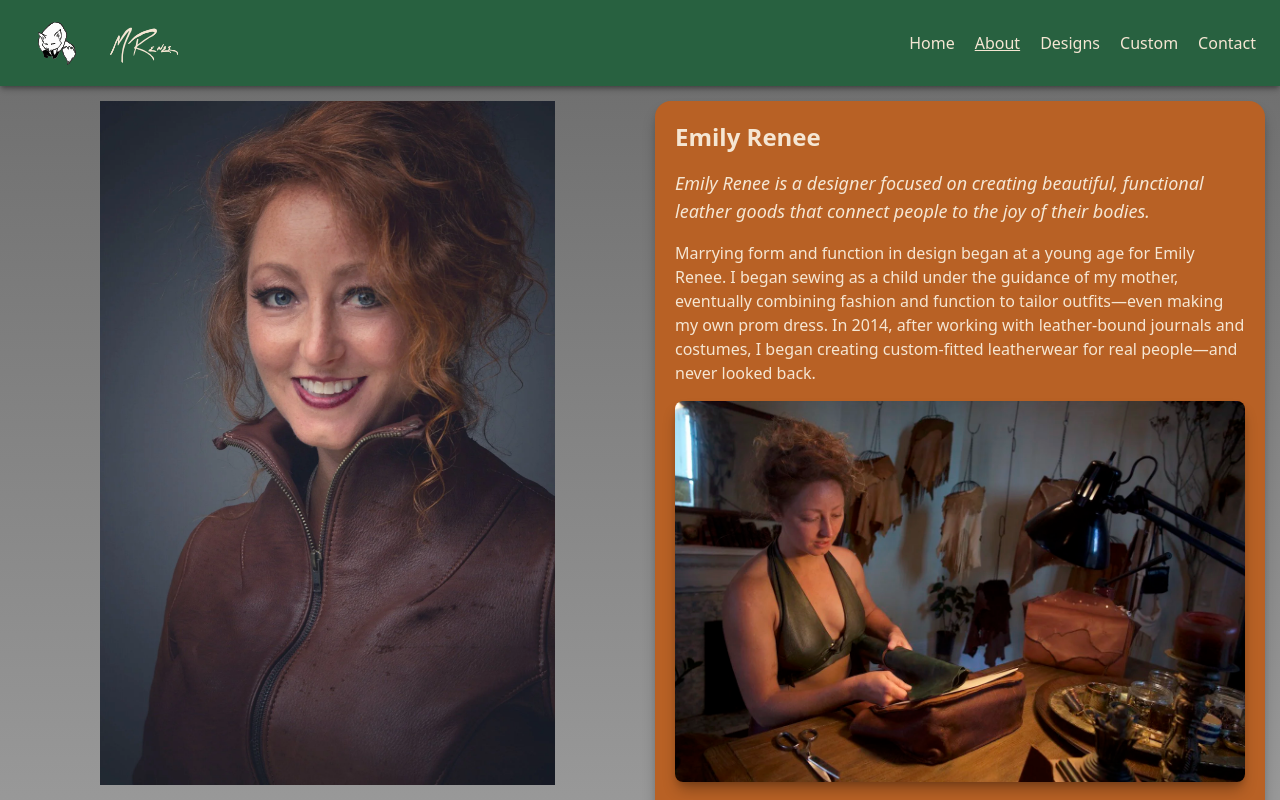
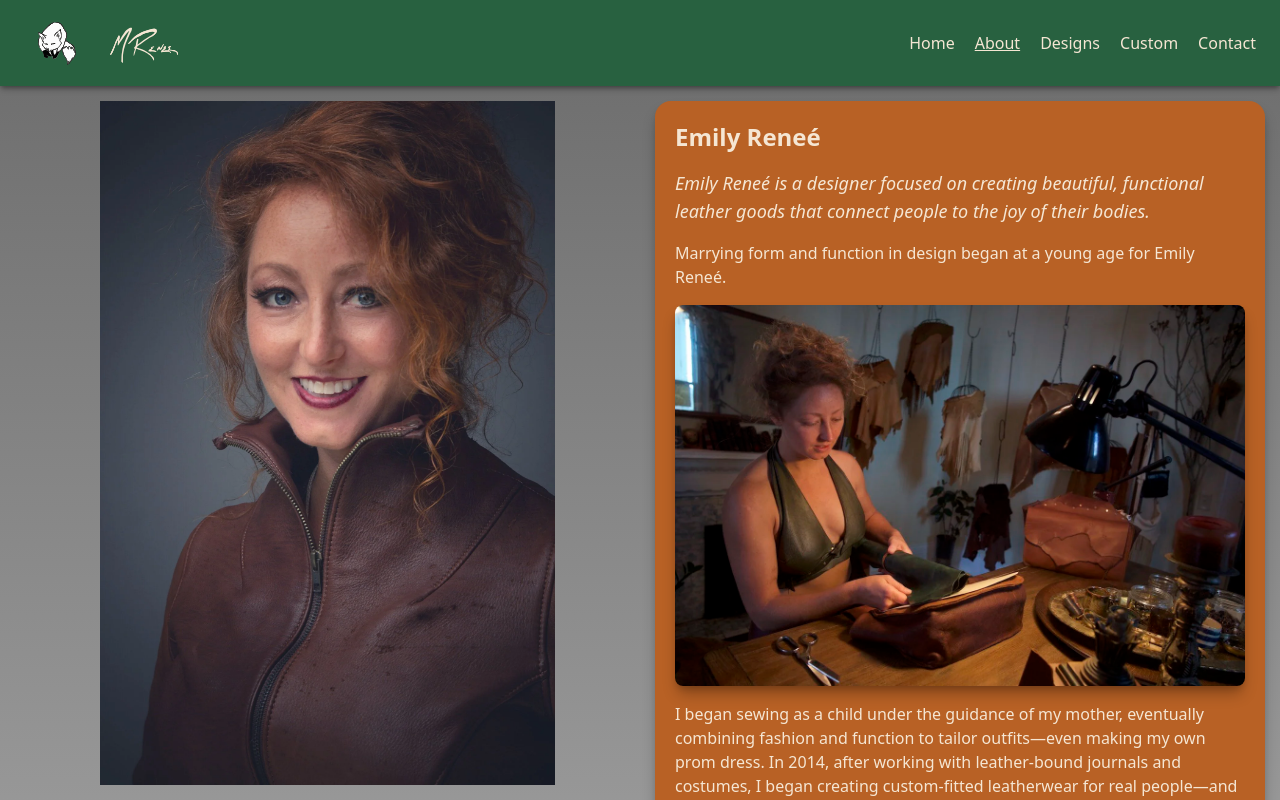
Before and after one commit to nickpalmer/emreneedesigns, a React (Vite) app: page /about in a window 1280 px wide. Shown: the top 800 px of the page. Built offline with nearby package versions, Linux system fonts and the light colour scheme.

Commit message:
fix: more design tweaks

```diff
--- a/src/components/Footer.jsx
+++ b/src/components/Footer.jsx
@@ -11,10 +11,10 @@ const Footer = () => {
     }}>
       <div className="px-2 md:px-4 h-full flex items-center justify-between text-[#F5E6D3]">
         <div className="flex items-center gap-2 md:gap-4">
-          <img src={logo} alt="M. Renee Designs Logo" style={{ maxHeight: '40px', width: 'auto', objectFit: 'contain', paddingLeft: '8px' }} />
-          <img src={nameLogo} alt="M. Renee Designs Name" style={{ maxHeight: '40px', width: 'auto', objectFit: 'contain' }} />
+          <img src={logo} alt="M. Reneé Designs Logo" style={{ maxHeight: '40px', width: 'auto', objectFit: 'contain', paddingLeft: '8px' }} />
+          <img src={nameLogo} alt="M. Reneé Designs Name" style={{ maxHeight: '40px', width: 'auto', objectFit: 'contain' }} />
         </div>
-        <p className="text-xs md:text-sm">&copy; {new Date().getFullYear()} M. Renee Designs. All rights reserved.</p>
+        <p className="text-xs md:text-sm">&copy; {new Date().getFullYear()} M. Reneé Designs. All rights reserved.</p>
       </div>
     </footer>
   );
--- a/src/components/Header.jsx
+++ b/src/components/Header.jsx
@@ -57,7 +57,7 @@ const Header = () => {
           <Link to="/" className={`transition-all duration-300 ${isCompact ? 'opacity-0 w-0 overflow-hidden' : 'opacity-100'}`}>
             <img
               src={logo}
-              alt="M. Renee Designs Logo"
+              alt="M. Reneé Designs Logo"
               className={`w-auto object-contain transition-all duration-300 ${
                 isCompact ? 'max-h-[32px] md:max-h-[50px]' : 'max-h-[40px] md:max-h-[60px]'
               }`}
@@ -67,11 +67,11 @@ const Header = () => {
           <Link to="/">
             <img
               src={nameLogo}
-              alt="M. Renee Designs Name"
+              alt="M. Reneé Designs Name"
               className={`w-auto object-contain transition-all duration-300 ${
                 isCompact ? 'max-h-[32px] md:max-h-[50px]' : 'max-h-[40px] md:max-h-[60px]'
               }`}
-              style={{ margin: isCompact ? 'auto' : '0' }}
+              style={{ margin: isCompact ? 'auto' : '0', padding: isCompact ? '0' : '' }}
             />
           </Link>
         </div>
--- a/src/pages/About.jsx
+++ b/src/pages/About.jsx
@@ -30,7 +30,7 @@ const About = () => {
         <div className="flex justify-center">
           <img
             src={about_02}
-            alt="Emily Renee"
+            alt="Emily Reneé"
             className="about-hero-image object-cover object-center w-full h-auto md:h-full"
           />
         </div>
@@ -41,14 +41,15 @@ const About = () => {
             boxShadow: '0 10px 15px -3px rgba(0, 0, 0, 0.3), 0 4px 6px -2px rgba(0, 0, 0, 0.15)',
             borderRadius: '16px'
           }}>
-            <h2 className="text-xl md:text-2xl font-bold text-[#F5E6D3]">Emily Renee</h2>
-            <p className="text-base md:text-lg mt-4 text-[#F5E6D3] italic">Emily Renee is a designer focused on creating beautiful, functional leather goods that connect people to the joy of their bodies.</p>
-            <p className="text-sm md:text-base mt-4 text-[#F5E6D3]">Marrying form and function in design began at a young age for Emily Renee. I began sewing as a child under the guidance of my mother, eventually combining fashion and function to tailor outfits—even making my own prom dress. In 2014, after working with leather-bound journals and costumes, I began creating custom-fitted leatherwear for real people—and never looked back.</p>
+            <h2 className="text-xl md:text-2xl font-bold text-[#F5E6D3]">Emily Reneé</h2>
+            <p className="text-base md:text-lg mt-4 text-[#F5E6D3] italic">Emily Reneé is a designer focused on creating beautiful, functional leather goods that connect people to the joy of their bodies.</p>
+            <p className="text-sm md:text-base mt-4 text-[#F5E6D3]">Marrying form and function in design began at a young age for Emily Reneé.</p>
             <img src={custom_01} alt="Custom design work" className="object-cover w-full mt-4" style={{ height: 'auto', borderRadius: '8px', boxShadow: '0 10px 15px -3px rgba(0, 0, 0, 0.3), 0 4px 6px -2px rgba(0, 0, 0, 0.15)' }} />
+            <p className="text-sm md:text-base mt-4 text-[#F5E6D3]">I began sewing as a child under the guidance of my mother, eventually combining fashion and function to tailor outfits—even making my own prom dress. In 2014, after working with leather-bound journals and costumes, I began creating custom-fitted leatherwear for real people—and never looked back.</p>
             <p className="text-sm md:text-base mt-4 text-[#F5E6D3]">Today, I still make bespoke pieces for private clients and also offer small-batch ready-to-wear collections.</p>
             <p className="text-sm md:text-base mt-4 text-[#F5E6D3]">I create each piece myself in Houston, Texas, primarily using wild-sourced deer and elk hides and other exotics known for their supple feel and raw beauty. These hides carry the stories of their former life—scars, marks, wildness—and I shape them into wearable art designed to move with your body. They feel as luxurious as they look; an elegance grounded in nature.</p>
             <p className="text-sm md:text-base mt-4 text-[#F5E6D3]">I'm not part of the fast fashion world—I'm here for the long-lasting, heirloom beauty.</p>
-            <img src={about_01} alt="Emily Renee" className="object-cover w-full mt-4" style={{ height: 'auto', borderRadius: '8px', boxShadow: '0 10px 15px -3px rgba(0, 0, 0, 0.3), 0 4px 6px -2px rgba(0, 0, 0, 0.15)' }} />
+            <img src={about_01} alt="Emily Reneé" className="object-cover w-full mt-4" style={{ height: 'auto', borderRadius: '8px', boxShadow: '0 10px 15px -3px rgba(0, 0, 0, 0.3), 0 4px 6px -2px rgba(0, 0, 0, 0.15)' }} />
           </div>
         </div>
       </div>
--- a/src/pages/Contact.jsx
+++ b/src/pages/Contact.jsx
@@ -3,7 +3,7 @@ import React from 'react';
 const Contact = () => {
   const getEmail = () => {
     const user = 'emily';
-    const domain = 'mReneeDesigns.com';
+    const domain = 'mReneéDesigns.com';
     return `${user}@${domain}`;
   };
 
--- a/src/pages/Designs.jsx
+++ b/src/pages/Designs.jsx
@@ -66,7 +66,7 @@ const Designs = () => {
         <div className="md:w-1/2">
           <img
             src={store_01}
-            alt="M. Renee Designs"
+            alt="M. Reneé Designs"
             className="designs-hero-image object-cover object-center w-full h-auto md:h-full"
           />
         </div>
--- a/src/pages/Home.jsx
+++ b/src/pages/Home.jsx
@@ -43,7 +43,7 @@ const Home = () => {
         <div className="hero-image-container">
           <img
             src={home_01}
-            alt="M. Renee Designs Fashion"
+            alt="M. Reneé Designs Fashion"
             className="hero-image object-cover object-center md:object-left-top w-full h-auto md:h-full"
           />
         </div>
```
